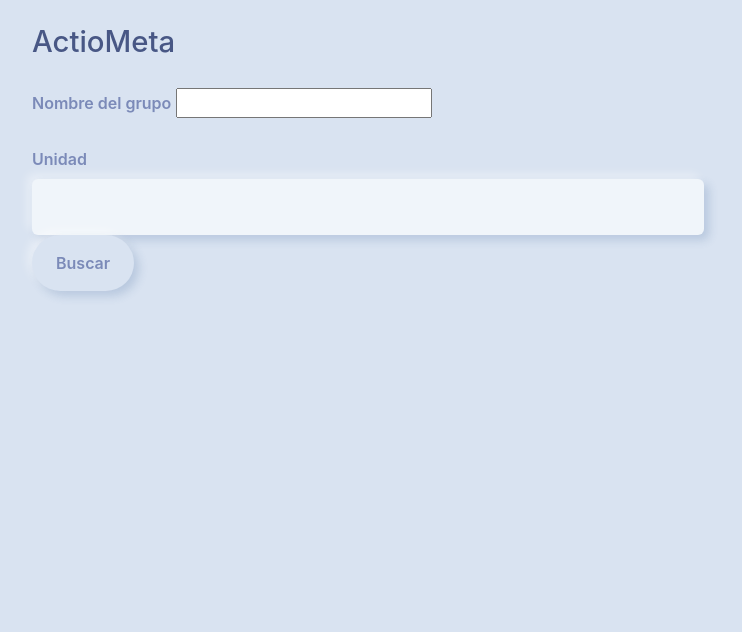
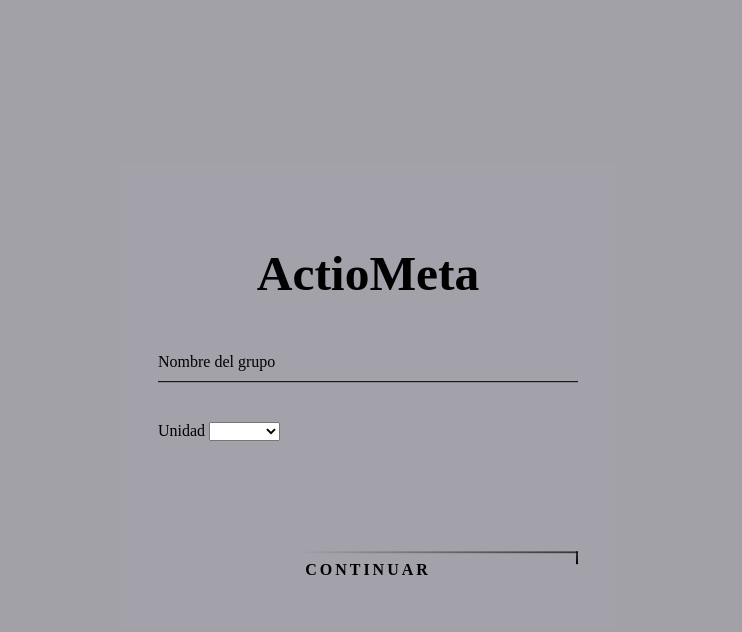
Before and after one commit to alejandg1/Coki, an Electron app: page index.html in a window 900 px wide. Shown: the whole page, without its empty margins (82-824 px from the left). Drawn offline with nearby package versions, Linux system fonts and the light colour scheme.

Commit message:
Mi primera rama :D

```diff
--- /dev/null
+++ b/index.css
@@ -0,0 +1,191 @@
+.login-box {
+    position: absolute;
+    top: 50%;
+    left: 50%;
+    width: 500px;
+    padding: 40px;
+    transform: translate(-50%, -55%);
+    background:  #a3a1a859;
+    box-sizing: border-box;
+    border-color: #000000;
+    margin: 20px auto;
+    box-shadow: rgba(0,0,0,.6);
+    border-radius: 1px;
+  }
+
+
+  .login-box .user-box {
+    position: relative;
+  }
+
+  .login-box .user-box input {
+    width: 100%;
+    padding: 10px 0;
+    font-size: 16px;
+    color: #ffffff;
+    margin-bottom: 40px;
+    border: none;
+    border-bottom: 1px solid #000000;
+    outline: none;
+    background: transparent;
+  }
+
+
+  .login-box .user-box label {
+    position: absolute;
+    top: 0;
+    left: 0;
+    padding: 10px 0;
+    font-size: 16px;
+    color: #000000;
+    pointer-events: none;
+    transition: .5s;
+  }
+
+  .login-box .user-box input:focus ~ label,
+  .login-box .user-box input:valid ~ label {
+    top: -20px;
+    left: 0;
+    color: #000000;
+    font-size: 12px;
+  }
+
+  .login-box form a {
+    position: relative;
+    display: inline-block;
+    padding: 10px 20px;
+    font-weight: bold;
+    color: #000000;
+    font-size: 16px;
+    text-decoration: none;
+    text-transform: uppercase;
+    overflow: hidden;
+    transition: .5s;
+    margin-top: 40px;
+    letter-spacing: 3px;
+    display: flex; justify-content: center;
+  }
+
+  .login-box a:hover {
+    background: #ffffffa1;
+    color: #000000;
+  }
+
+  .login-box a span {
+    position: absolute;
+    display: block;
+  }
+
+  .login-box a span:nth-child(1) {
+    top: 0;
+    left: -100%;
+    width: 100%;
+    height: 2px;
+    background: linear-gradient(90deg, transparent, #000000);
+    animation: btn-anim1 1.5s linear infinite;
+  }
+
+  @keyframes btn-anim1 {
+    0% {
+      left: -100%;
+    }
+
+    50%,100% {
+      left: 100%;
+    }
+  }
+
+  .login-box a span:nth-child(2) {
+    top: -100%;
+    right: 0;
+    width: 2px;
+    height: 100%;
+    background: linear-gradient(180deg, transparent, #000000);
+    animation: btn-anim2 1.5s linear infinite;
+    animation-delay: .375s
+  }
+
+  @keyframes btn-anim2 {
+    0% {
+      top: -100%;
+    }
+
+    50%,100% {
+      top: 100%;
+    }
+  }
+
+  .login-box a span:nth-child(3) {
+    bottom: 0;
+    right: -100%;
+    width: 100%;
+    height: 2px;
+    background: linear-gradient(270deg, transparent, #000000);
+    animation: btn-anim3 1.5s linear infinite;
+    animation-delay: .75s
+  }
+
+  @keyframes btn-anim3 {
+    0% {
+      right: -100%;
+    }
+
+    50%,100% {
+      right: 100%;
+    }
+  }
+
+  .login-box a span:nth-child(4) {
+    bottom: -100%;
+    left: 0;
+    width: 2px;
+    height: 100%;
+    background: linear-gradient(360deg, transparent, #000000);
+    animation: btn-anim4 1.5s linear infinite;
+    animation-delay: 1.125s
+  }
+
+  @keyframes btn-anim4 {
+    0% {
+      bottom: -100%;
+    }
+
+    50%,100% {
+      bottom: 100%;
+    }
+  }
+
+  .login-box p:last-child {
+    color: #aaa;
+    font-size: 14px;
+  }
+
+  .login-box a.a2 {
+    color: #fff;
+    text-decoration: none;
+  }
+
+  .login-box a.a2:hover {
+    background: transparent;
+    color: #aaa;
+    border-radius: 5px;
+  }
+
+.Color {
+    color: #000000;
+    text-decoration: none;
+    margin-bottom: 110px;
+}
+.center {
+    display: flex; justify-content: center;
+}
+
+.titulop{
+    color: #000000;
+    font-size: 33px;
+    display: flex; justify-content: center;
+}
+
+.fondo{
+    background: #a3a1a8;
+}
--- a/index.html
+++ b/index.html
@@ -1,12 +1,8 @@
 <!DOCTYPE html>
 <html lang="en">
   <head>
-    <link
-      rel="stylesheet"
-      type=""
-      href="https://bootswatch.com/5/morph/bootstrap.min.css"
-    />
     <link rel="stylesheet" type="" href="./src/extra.css" />
+    <link rel="stylesheet" type="" href="index.css" />
     <title></title>
     <meta charset="UTF-8" />
     <meta
@@ -19,35 +15,41 @@
     />
     <meta name="viewport" content="width=device-width, initial-scale=1" />
   </head>
-  <body>
+  <body class="fondo">
+
+    <div class="login-box">
+      <div class="titulop"><h2>ActioMeta</h2></div>
       <form id="container p-4">
         <div class="container p-4">
-        <h2>ActioMeta</h2>
-        <div class="form-group">
+          <div class="user-box">
+            <input type="text" name="nombre" class="form-input" id="nombre" required="required">
             <label class="form-label mt-4" for="nombre">Nombre del grupo</label>
-          <input
-            type="text"
-            class="form-input"
-            id="nombre"
-            name="nombre"
-            value=""
-          />
           </div>
-        <div class="form-group">
-          <label class="form-label mt-4">Unidad</label>
-          <select id="unidad" class="form-select">
+          <div class="Color">
+            <label class="form-label mt-4" >Unidad</label>
+            <select id="unidad" class="form-select" >
                 <option value=""></option>
-            <option class="rojo" value="Clan">Clan</option>
-            <option class="verde" value="Tropa">Tropa</option>
-            <option class="amarillo" value="Manada">Manada</option>
-            <option class="azul" value="Familia">Familia</option>
+                <option value="Clan">Clan</option>
+                <option value="Tropa">Tropa</option>
+                <option value="Manada">Manada</option>
+                <option value="Familia">Familia</option>
             </select>
-          <button class="btn btn-primary" id="search" type="submit">
+        </div class="center">
+          <a href="#">
+            <span></span>
+            <span></span>
+            <span></span>
+            <span></span>
+            <span></span>
+            <span></span>
+            Continuar
+            <!-- <button class="btn btn-primary" id="search" type="submit">
               Buscar
-          </button>
-        </div>
+            </button> -->
+          </a>
         </div>
       </form>
+    </div>
   <script src="./src/modules/index.js"></script>
   </body>
 </html>
--- a/src/extra.css
+++ b/src/extra.css
@@ -1,3 +1,6 @@
+option.blanco {
+  color: rgb(255, 255, 255);
+}
 option.rojo {
   color: red;
 }
```
Also changed, not shown: src/css/act_list.css (added, +33 -0 lines), src/pages/act_list.html (+6 -11 lines). Lines whose indentation alone changed are shown as unchanged.
